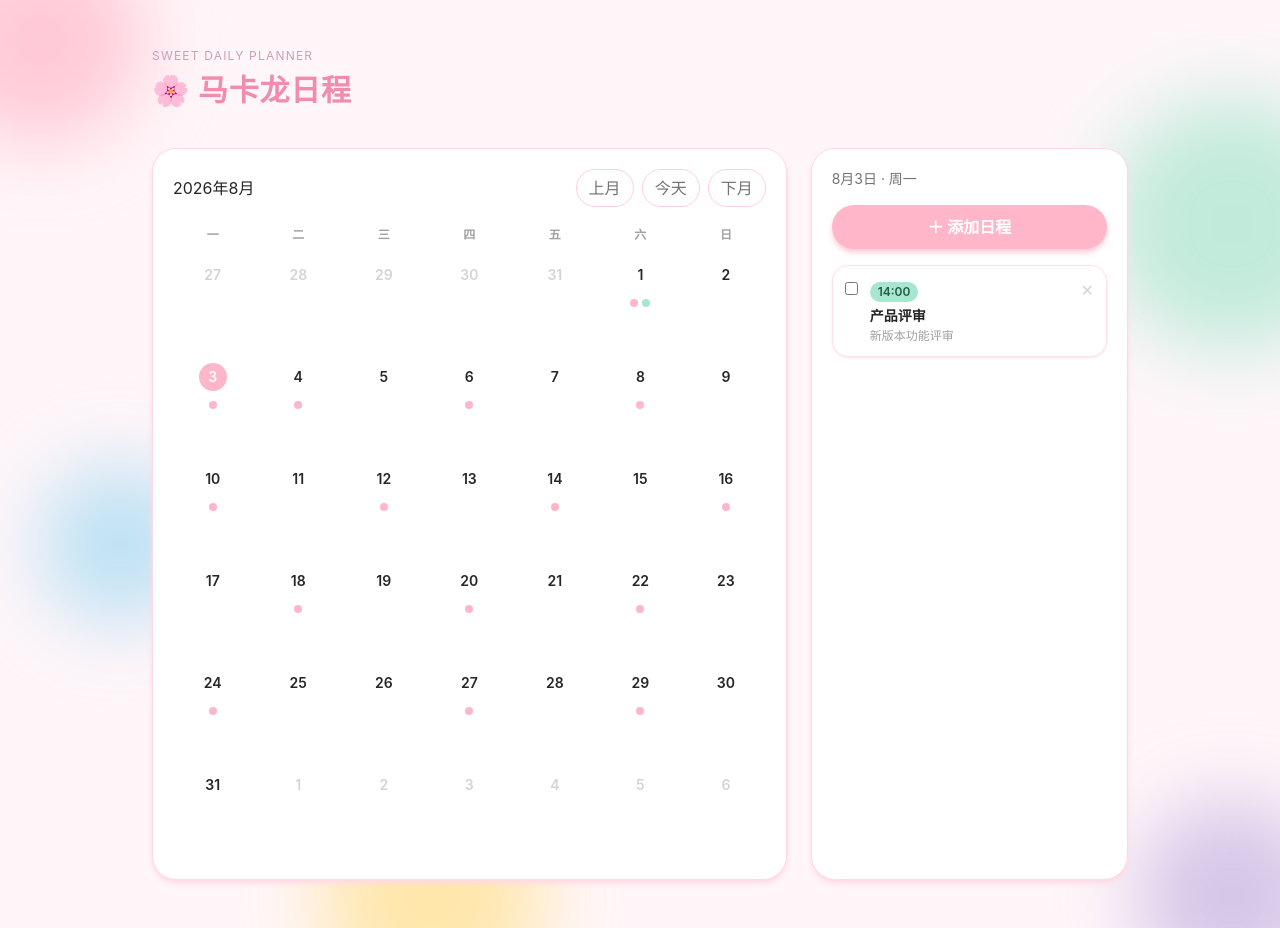
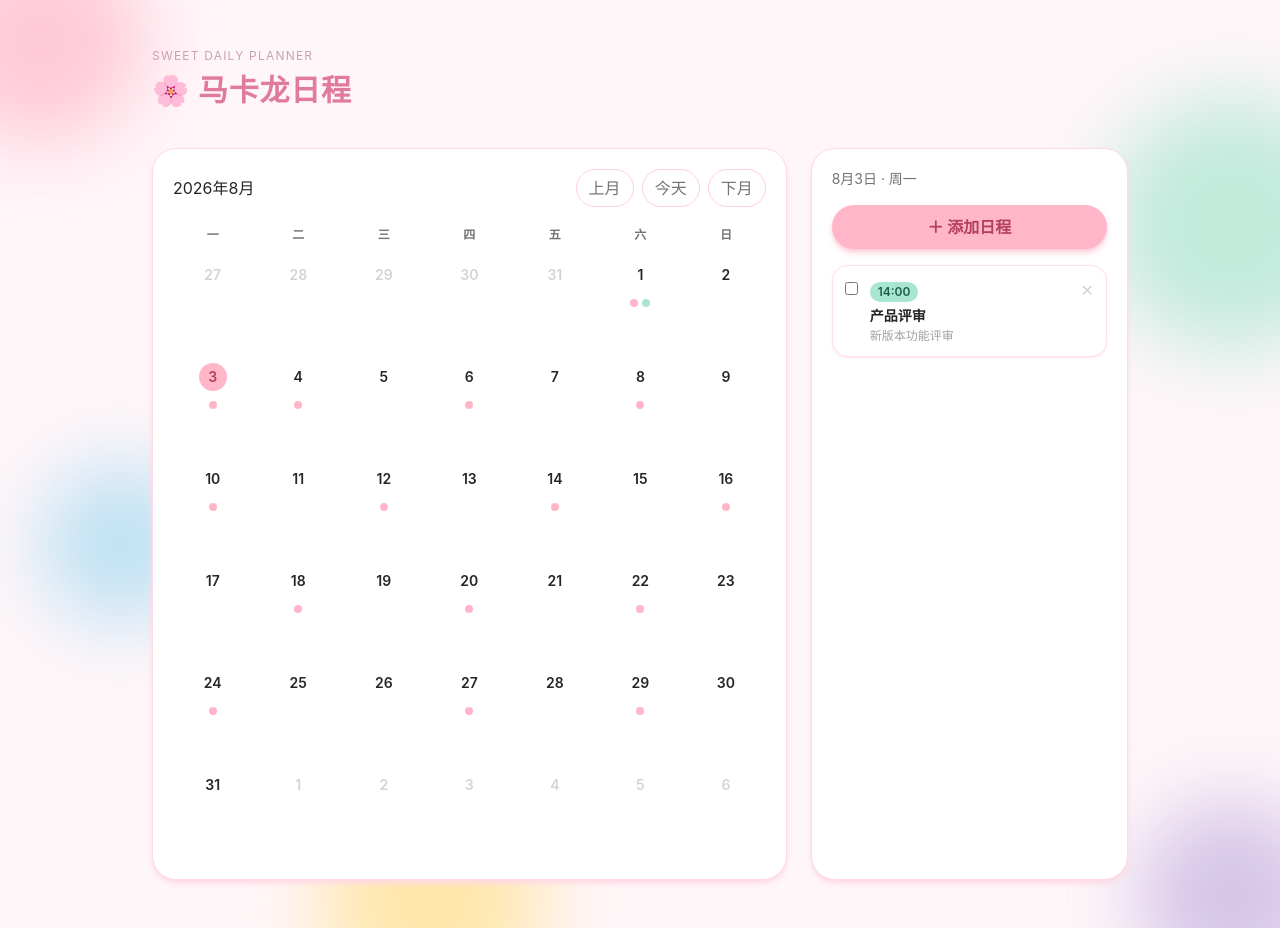
Before and after one commit to WHJ-2007/schedule-app, a Next.js app: page /style-4 in a window 1280 px wide. Built offline with nearby package versions, Linux system fonts and the light colour scheme.

Commit message:
fix: improve macaron button and text contrast

```diff
--- a/src/app/style-4/page.tsx
+++ b/src/app/style-4/page.tsx
@@ -118,7 +118,7 @@ export default function Style4() {
       <div className="relative z-10 mx-auto max-w-5xl px-6 py-12">
         <header className="mb-10">
           <p className="text-xs tracking-widest text-[#c9a2b5]">SWEET DAILY PLANNER</p>
-          <h1 className="mt-2 text-3xl font-bold tracking-wide text-[#f08cae]">
+          <h1 className="mt-2 text-3xl font-bold tracking-wide text-[#e07b9e]">
             🌸 马卡龙日程
           </h1>
         </header>
@@ -155,7 +155,7 @@ export default function Style4() {
 
             <div className="mb-1.5 grid grid-cols-7 gap-1.5">
               {WEEKDAY_NAMES.map((w) => (
-                <div key={w} className="py-1 text-center text-xs font-semibold text-neutral-400">
+                <div key={w} className="py-1 text-center text-xs font-semibold text-neutral-500">
                   {w}
                 </div>
               ))}
@@ -180,7 +180,7 @@ export default function Style4() {
                       className={
                         "inline-flex h-7 w-7 items-center justify-center rounded-full text-sm font-semibold " +
                         (isSelected
-                          ? "bg-[#ffb6c8] text-white"
+                          ? "bg-[#ffb6c8] text-[#b3405f]"
                           : isToday
                             ? "bg-[#a8e6cf] text-[#1f5f4a]"
                             : inMonth
@@ -211,13 +211,13 @@ export default function Style4() {
             <button
               type="button"
               onClick={openAdd}
-              className="mt-4 w-full rounded-full bg-[#ffb6c8] px-5 py-2.5 font-bold text-white shadow-md shadow-[#ffc8d8] transition hover:bg-[#f99cb4]"
+              className="mt-4 w-full rounded-full bg-[#ffb6c8] px-5 py-2.5 font-bold text-[#b3405f] shadow-md shadow-[#ffc8d8] transition hover:bg-[#f99cb4]"
             >
               ＋ 添加日程
             </button>
 
             {dayEvents.length === 0 ? (
-              <p className="mt-6 text-sm text-neutral-400">这一天没有日程</p>
+              <p className="mt-6 text-sm text-neutral-500">这一天没有日程</p>
             ) : (
               <ul className="mt-4 space-y-3">
                 {dayEvents.map((e) => (
@@ -333,7 +333,7 @@ export default function Style4() {
               </button>
               <button
                 type="submit"
-                className="rounded-full bg-[#ffb6c8] px-5 py-2 text-sm font-bold text-white shadow-md shadow-[#ffc8d8] transition hover:bg-[#f99cb4]"
+                className="rounded-full bg-[#ffb6c8] px-5 py-2 text-sm font-bold text-[#b3405f] shadow-md shadow-[#ffc8d8] transition hover:bg-[#f99cb4]"
               >
                 保存
               </button>
```
